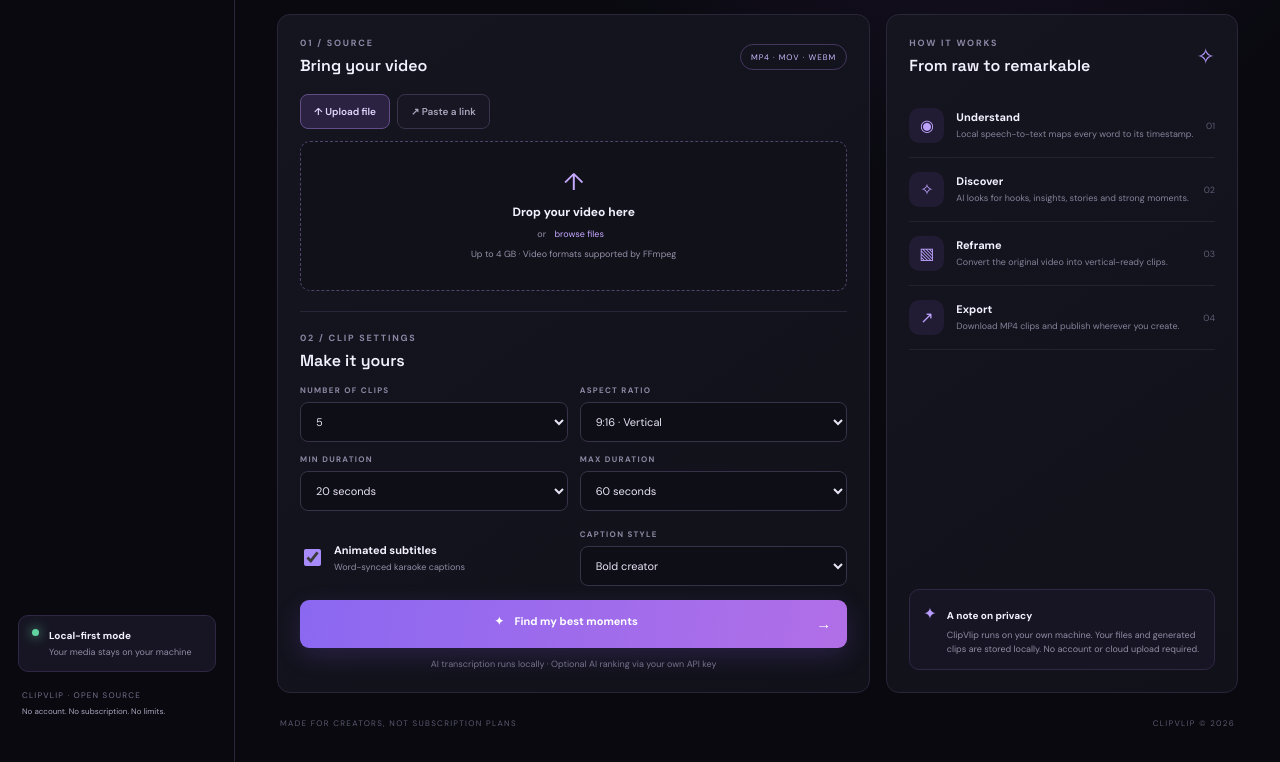
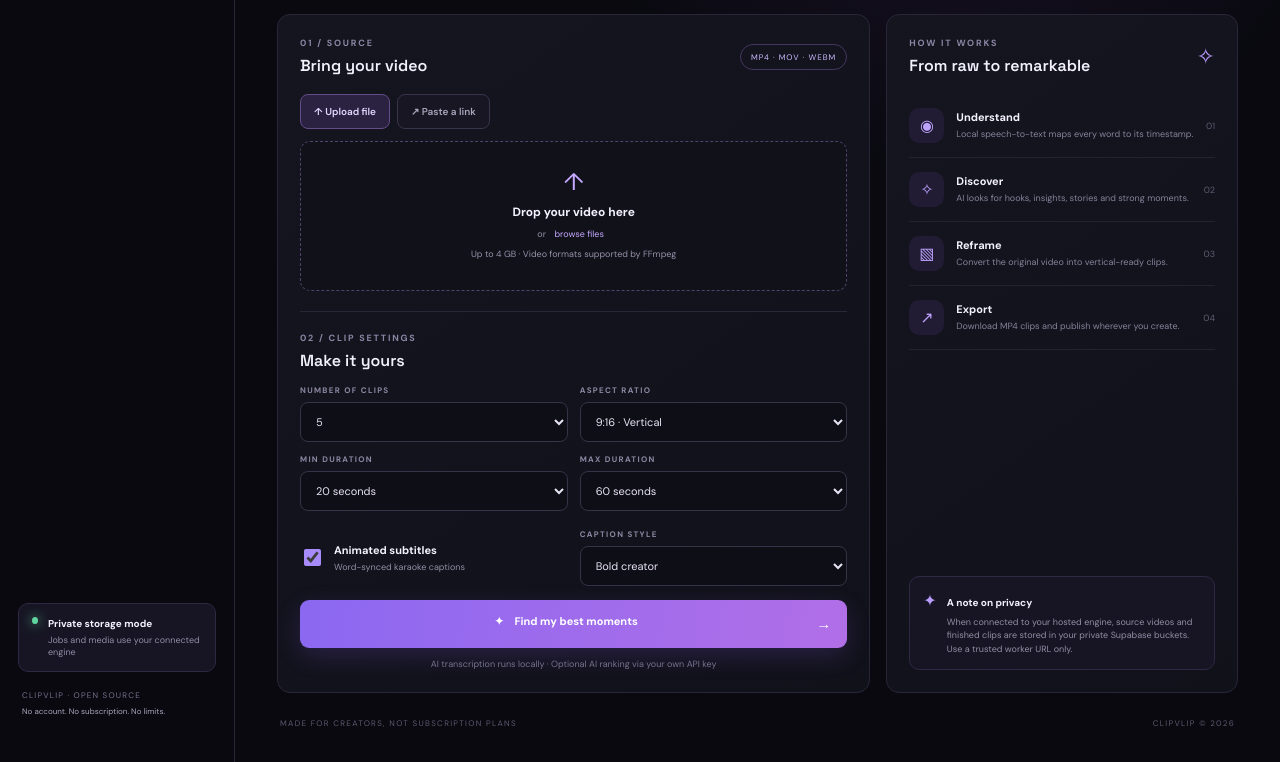
Before and after one commit to fried-brain/ClipVlip, a plain HTML site: page frontend/index.html in a window 1280 px wide. Shown: the part 346-1108 px from the top of the page. Drawn offline with Linux system fonts and the light colour scheme.

Commit message:
Clarify private cloud storage in hosted engine mode

```diff
--- a/frontend/index.html
+++ b/frontend/index.html
@@ -17,7 +17,7 @@
     <button class="nav active" data-view="create"><span>✦</span> Create clips</button>
     <button class="nav" data-view="library"><span>▤</span> My library</button>
     <div class="side-bottom">
-      <div class="local-card"><span class="pulse"></span><div><b>Local-first mode</b><small>Your media stays on your machine</small></div></div>
+      <div class="local-card"><span class="pulse"></span><div><b>Private storage mode</b><small>Jobs and media use your connected engine</small></div></div>
       <div class="side-foot">CLIPVLIP · OPEN SOURCE<br><span>No account. No subscription. No limits.</span></div>
     </div>
   </aside>
@@ -50,7 +50,7 @@
             <div class="process-item"><div class="process-icon">▧</div><div><b>Reframe</b><small>Convert the original video into vertical-ready clips.</small></div><span>03</span></div>
             <div class="process-item"><div class="process-icon">↗</div><div><b>Export</b><small>Download MP4 clips and publish wherever you create.</small></div><span>04</span></div>
           </div>
-          <div class="tip"><span>✦</span><div><b>A note on privacy</b><p>ClipVlip runs on your own machine. Your files and generated clips are stored locally. No account or cloud upload required.</p></div></div>
+          <div class="tip"><span>✦</span><div><b>A note on privacy</b><p>When connected to your hosted engine, source videos and finished clips are stored in your private Supabase buckets. Use a trusted worker URL only.</p></div></div>
         </div>
       </div>
     </section>
```
